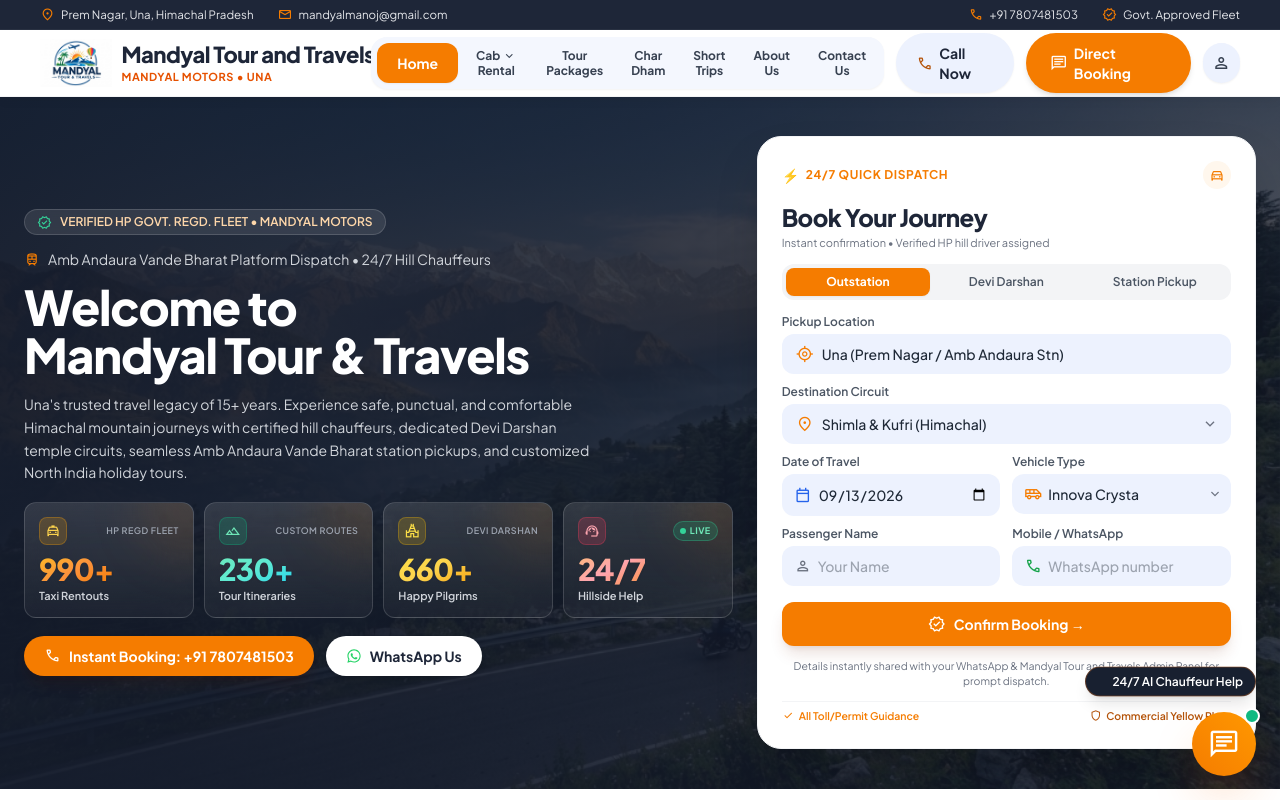
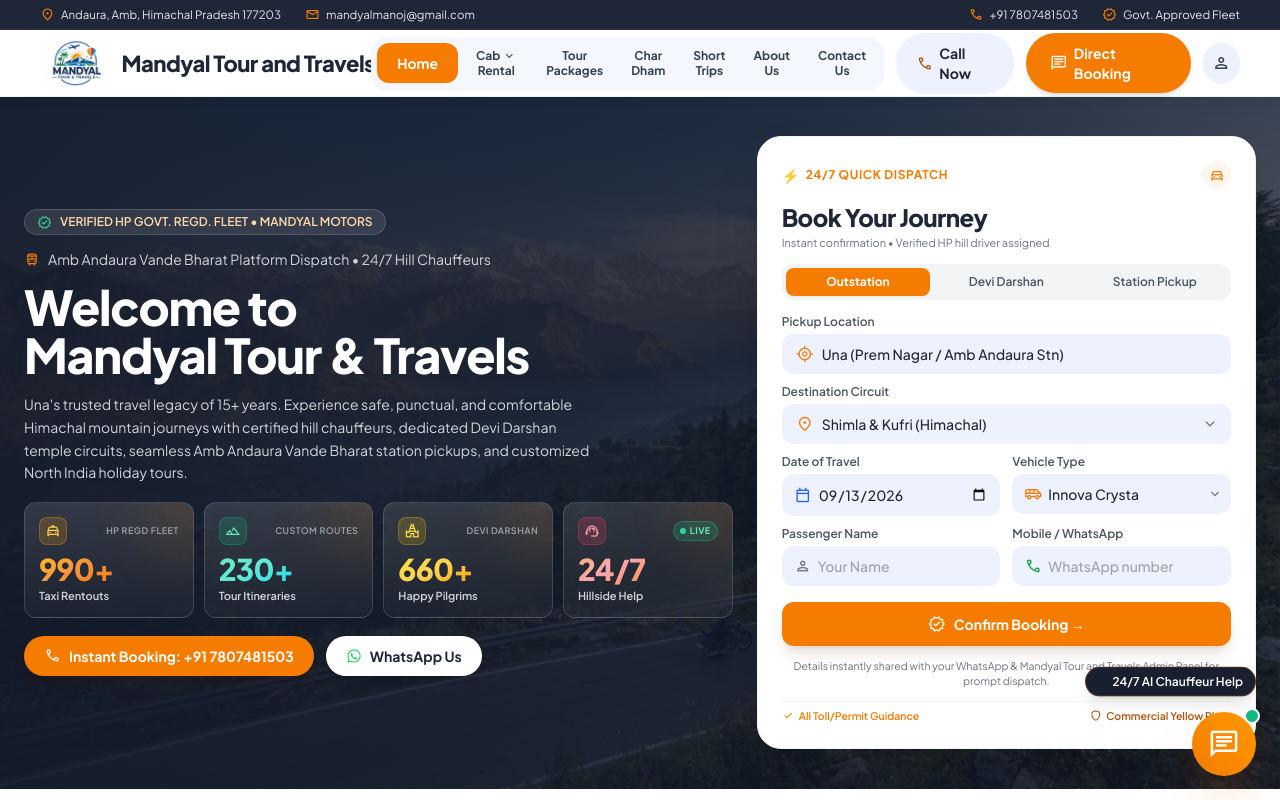
Before and after one commit to Rajan1129/DuttaTour-Travels, a React (Vite) app in the folder client/: page / in a window 1280 px wide. Shown: the top 800 px of the page. Built offline with nearby package versions, Linux system fonts and the light colour scheme.

Commit message:
Update navbar address to Andaura, Amb, Himachal Pradesh 177203 and remove Mandyal Motors Una subtext

```diff
--- a/client/src/components/Header.jsx
+++ b/client/src/components/Header.jsx
@@ -32,7 +32,7 @@ export default function Header() {
           <div className="flex items-center gap-6">
             <div className="flex items-center gap-1.5 text-gray-200">
               <span className="material-symbols-outlined text-[15px] text-[#f57c00]">location_on</span>
-              <span>Prem Nagar, Una, Himachal Pradesh</span>
+              <span>Andaura, Amb, Himachal Pradesh 177203</span>
             </div>
             <div className="flex items-center gap-1.5 text-gray-200">
               <span className="material-symbols-outlined text-[15px] text-[#f57c00]">mail</span>
@@ -81,14 +81,9 @@ export default function Header() {
                 alt="Mandyal Tour & Travels"
                 className="h-9 sm:h-12 w-auto object-contain"
               />
-              <div className="flex flex-col">
-                <span className="font-extrabold text-[15px] sm:text-[20px] xl:text-[22px] text-[#1e2638] leading-tight tracking-tight whitespace-nowrap">
-                  Mandyal Tour and Travels
-                </span>
-                <span className="font-bold text-[8px] sm:text-[10px] xl:text-[11px] text-[#e65100] uppercase tracking-wider">
-                  MANDYAL MOTORS &bull; UNA
-                </span>
-              </div>
+              <span className="font-extrabold text-[15px] sm:text-[20px] xl:text-[22px] text-[#1e2638] leading-tight tracking-tight whitespace-nowrap">
+                Mandyal Tour and Travels
+              </span>
             </Link>
           </div>
 
```
